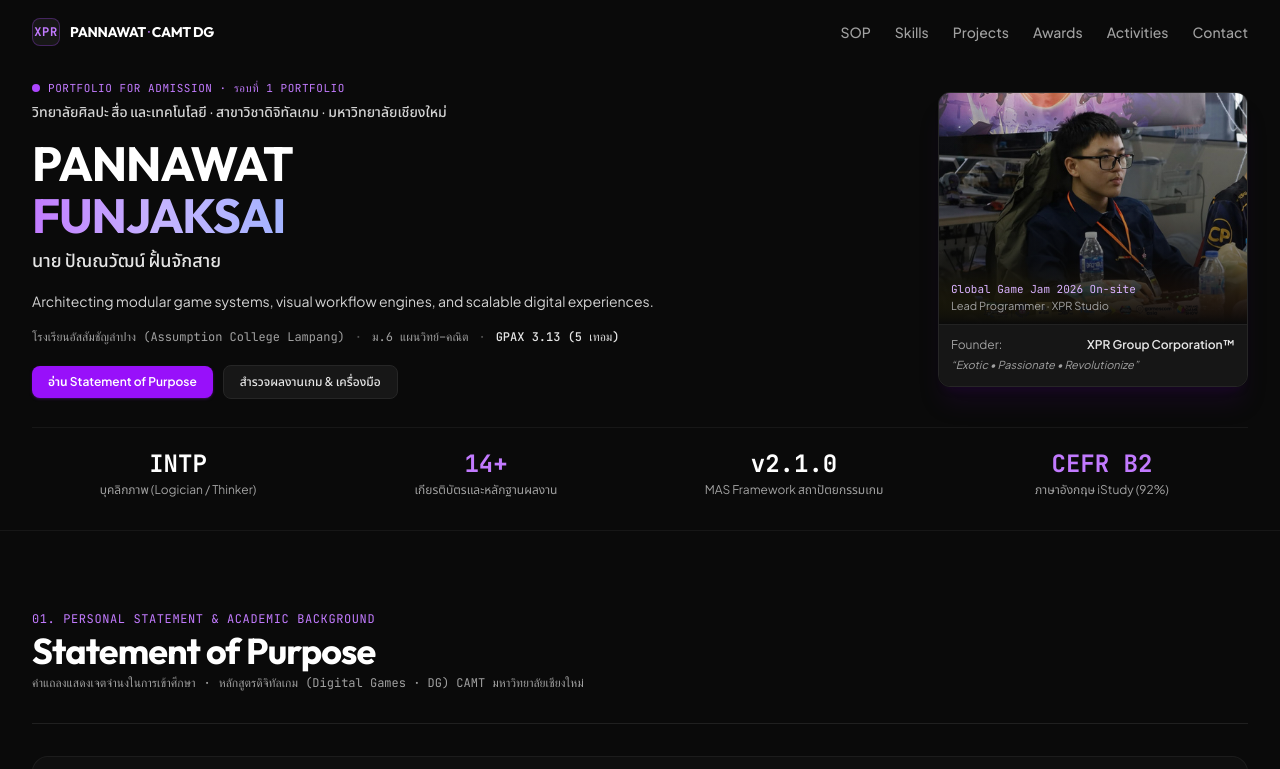
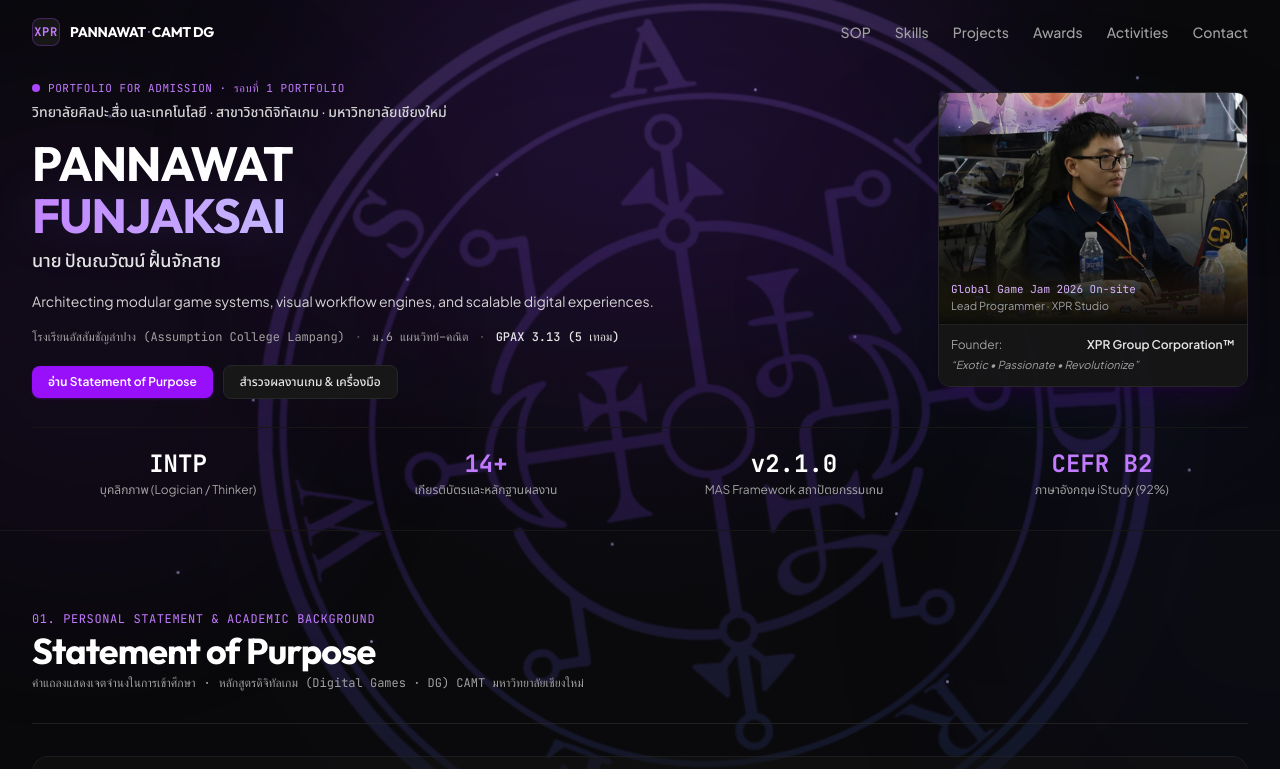
Before and after one commit to AC4-XPR/Pannawat-Port-cmu, a React (Vite) app: page / in a window 1280 px wide. Shown: the top 769 px of the page. Built offline with nearby package versions, Linux system fonts and the light colour scheme.

Commit message:
Add atmospheric portfolio effects and seal watermark

```diff
--- a/src/App.tsx
+++ b/src/App.tsx
@@ -14,6 +14,7 @@ import { ActivitiesSection } from './components/ActivitiesSection';
 import { ContactSection } from './components/ContactSection';
 import { Footer } from './components/Footer';
 import { ImageModal } from './components/ImageModal';
+import { BackgroundEffects } from './components/BackgroundEffects';
 
 export default function App() {
   const [modalImage, setModalImage] = useState<{ src: string; title: string } | null>(null);
@@ -27,7 +28,9 @@ export default function App() {
   };
 
   return (
-    <div className="min-h-screen bg-neutral-950 text-neutral-100 flex flex-col font-sans selection:bg-purple-600/30 selection:text-purple-200">
+    <div className="min-h-screen relative isolate bg-neutral-950 text-neutral-100 font-sans selection:bg-purple-600/30 selection:text-purple-200">
+      <BackgroundEffects />
+      <div className="relative z-10 min-h-screen flex flex-col">
         {/* Top Navbar */}
         <Navbar />
 
@@ -44,6 +47,7 @@ export default function App() {
 
         {/* Footer */}
         <Footer />
+      </div>
 
       {/* Lightbox Image Inspection Modal */}
       <ImageModal
--- a/src/components/ActivitiesSection.tsx
+++ b/src/components/ActivitiesSection.tsx
@@ -28,7 +28,7 @@ export const ActivitiesSection: React.FC<ActivitiesSectionProps> = ({ onOpenImag
           {ACTIVITIES.map((act, index) => (
             <div
               key={act.id}
-              className="p-6 sm:p-8 rounded-2xl bg-neutral-900/40 border border-neutral-800/80 hover:border-neutral-700/80 transition-colors space-y-6"
+              className="vfx-card p-6 sm:p-8 rounded-2xl bg-neutral-900/40 border border-neutral-800/80 hover:border-neutral-700/80 transition-colors space-y-6"
             >
               {/* Header Info */}
               <div className="flex flex-col sm:flex-row sm:items-start justify-between gap-4 pb-4 border-b border-neutral-800">
--- /dev/null
+++ b/src/components/BackgroundEffects.tsx
@@ -0,0 +1,15 @@
+import React from 'react';
+
+const PARTICLES = Array.from({ length: 14 }, (_, index) => index);
+
+export const BackgroundEffects: React.FC = () => (
+  <div className="site-atmosphere" aria-hidden="true">
+    <div className="ambient-orb ambient-orb-primary" />
+    <div className="ambient-orb ambient-orb-secondary" />
+    <div className="particle-field">
+      {PARTICLES.map((particle) => <i key={particle} className={`ambient-particle particle-${particle + 1}`} />)}
+    </div>
+    <img className="seal-watermark" src="/portfolio-assets/andrews-seal-watermark.png" alt="" />
+    <div className="grid-haze" />
+  </div>
+);
--- a/src/components/CertificatesSection.tsx
+++ b/src/components/CertificatesSection.tsx
@@ -95,7 +95,7 @@ export const CertificatesSection: React.FC<CertificatesSectionProps> = ({ onOpen
             <div
               key={cert.id}
               onClick={() => setSelectedCert(cert)}
-              className="group cursor-pointer rounded-2xl bg-neutral-900/40 border border-neutral-800/80 hover:border-purple-500/50 hover:bg-neutral-900/70 transition-all duration-300 overflow-hidden flex flex-col justify-between"
+              className="vfx-card group cursor-pointer rounded-2xl bg-neutral-900/40 border border-neutral-800/80 hover:border-purple-500/50 hover:bg-neutral-900/70 transition-all duration-300 overflow-hidden flex flex-col justify-between"
             >
               <div>
                 {/* Certificate Image Frame */}
--- a/src/components/Hero.tsx
+++ b/src/components/Hero.tsx
@@ -29,7 +29,7 @@ export const Hero: React.FC = () => {
             <div className="space-y-1">
               <h1 className="text-2xl sm:text-4xl lg:text-5xl font-bold tracking-tight text-white font-display leading-[1.1]">
                 PANNAWAT <br className="hidden sm:inline" />
-                <span className="text-transparent bg-clip-text bg-gradient-to-r from-purple-400 via-violet-300 to-indigo-300">
+                <span className="animated-gradient-text text-transparent bg-clip-text bg-gradient-to-r from-purple-400 via-violet-300 to-indigo-300">
                   FUNJAKSAI
                 </span>
               </h1>
@@ -56,7 +56,7 @@ export const Hero: React.FC = () => {
             <div className="flex flex-wrap items-center gap-2.5 pt-1">
               <a
                 href="#sop"
-                className="px-4 py-2 text-xs font-semibold text-white bg-purple-600 hover:bg-purple-500 rounded-lg transition-colors whitespace-nowrap shadow-sm shadow-purple-900/50"
+                className="vfx-button px-4 py-2 text-xs font-semibold text-white bg-purple-600 hover:bg-purple-500 rounded-lg transition-colors whitespace-nowrap shadow-sm shadow-purple-900/50"
               >
                 อ่าน Statement of Purpose
               </a>
@@ -71,7 +71,7 @@ export const Hero: React.FC = () => {
 
           {/* Right Column: Visual Container */}
           <div className="lg:col-span-5 flex justify-center lg:justify-end">
-            <div className="w-full max-w-[270px] sm:max-w-[310px] rounded-xl overflow-hidden border border-neutral-800 bg-neutral-900/60 shadow-xl shadow-purple-950/20 group">
+            <div className="vfx-card w-full max-w-[270px] sm:max-w-[310px] rounded-xl overflow-hidden border border-neutral-800 bg-neutral-900/60 shadow-xl shadow-purple-950/20 group">
               {/* Profile Image with subtle framing */}
               <div className="aspect-[4/3] overflow-hidden bg-neutral-950 relative">
                 <img
--- a/src/components/ProjectsSection.tsx
+++ b/src/components/ProjectsSection.tsx
@@ -101,7 +101,7 @@ export const ProjectsSection: React.FC<ProjectsSectionProps> = ({ onOpenImageMod
                 )}
                 <div
                   onClick={() => setSelectedProject(project)}
-                  className={`group cursor-pointer rounded-2xl bg-neutral-900/40 border border-neutral-800/80 hover:border-purple-500/50 hover:bg-neutral-900/70 transition-all duration-300 overflow-hidden flex flex-col justify-between ${
+                  className={`vfx-card group cursor-pointer rounded-2xl bg-neutral-900/40 border border-neutral-800/80 hover:border-purple-500/50 hover:bg-neutral-900/70 transition-all duration-300 overflow-hidden flex flex-col justify-between ${
                     isWide ? 'md:col-span-2' : 'col-span-1'
                   }`}
                 >
--- a/src/index.css
+++ b/src/index.css
@@ -9,6 +9,7 @@
 
 body {
   font-family: var(--font-sans);
+  background: #09090b;
 }
 
 h1, h2, h3, .font-display {
@@ -41,3 +42,183 @@ html {
 ::-webkit-scrollbar-thumb:hover {
   background: #3f3f46;
 }
+
+.site-atmosphere {
+  position: fixed;
+  inset: 0;
+  z-index: 0;
+  overflow: hidden;
+  pointer-events: none;
+  background:
+    radial-gradient(ellipse at 50% -20%, rgba(91, 33, 182, 0.18), transparent 58%),
+    #09090b;
+  isolation: isolate;
+}
+
+.grid-haze {
+  position: absolute;
+  inset: 0;
+  opacity: 0.16;
+  background-image:
+    linear-gradient(rgba(168, 85, 247, 0.08) 1px, transparent 1px),
+    linear-gradient(90deg, rgba(168, 85, 247, 0.08) 1px, transparent 1px);
+  background-size: 56px 56px;
+  mask-image: linear-gradient(to bottom, black, transparent 92%);
+}
+
+.ambient-orb {
+  position: absolute;
+  width: min(42vw, 34rem);
+  aspect-ratio: 1;
+  border-radius: 9999px;
+  filter: blur(100px);
+  opacity: 0.28;
+  animation: orb-drift 22s ease-in-out infinite alternate;
+}
+
+.ambient-orb-primary {
+  top: 8%;
+  left: -15%;
+  background: rgba(126, 34, 206, 0.27);
+}
+
+.ambient-orb-secondary {
+  right: -17%;
+  bottom: -4%;
+  background: rgba(49, 46, 129, 0.24);
+  animation-delay: -11s;
+}
+
+.seal-watermark {
+  position: absolute;
+  top: 54%;
+  left: 55%;
+  width: min(76vw, 58rem);
+  max-width: none;
+  opacity: 0.2; /* 80% transparent watermark */
+  transform: translate(-50%, -50%) rotate(-9deg);
+  mix-blend-mode: screen;
+  filter: drop-shadow(0 0 36px rgba(139, 92, 246, 0.12));
+  animation: seal-float 30s ease-in-out infinite alternate;
+}
+
+.ambient-particle {
+  position: absolute;
+  width: 3px;
+  height: 3px;
+  border-radius: 9999px;
+  background: #c4b5fd;
+  box-shadow: 0 0 12px rgba(196, 181, 253, 0.8);
+  opacity: 0.35;
+  animation: particle-drift var(--particle-duration, 12s) ease-in-out var(--particle-delay, 0s) infinite alternate;
+}
+
+.particle-1 { left: 8%; top: 16%; --particle-duration: 13s; }
+.particle-2 { left: 19%; top: 52%; --particle-duration: 17s; --particle-delay: -4s; }
+.particle-3 { left: 28%; top: 83%; --particle-duration: 15s; --particle-delay: -8s; }
+.particle-4 { left: 38%; top: 24%; --particle-duration: 19s; --particle-delay: -6s; }
+.particle-5 { left: 47%; top: 70%; --particle-duration: 14s; --particle-delay: -2s; }
+.particle-6 { left: 58%; top: 14%; --particle-duration: 18s; --particle-delay: -10s; }
+.particle-7 { left: 66%; top: 44%; --particle-duration: 16s; --particle-delay: -3s; }
+.particle-8 { left: 73%; top: 88%; --particle-duration: 20s; --particle-delay: -12s; }
+.particle-9 { left: 82%; top: 28%; --particle-duration: 15s; --particle-delay: -7s; }
+.particle-10 { left: 92%; top: 61%; --particle-duration: 17s; --particle-delay: -5s; }
+.particle-11 { left: 13%; top: 74%; --particle-duration: 21s; --particle-delay: -9s; }
+.particle-12 { left: 31%; top: 37%; --particle-duration: 12s; --particle-delay: -1s; }
+.particle-13 { left: 69%; top: 67%; --particle-duration: 19s; --particle-delay: -11s; }
+.particle-14 { left: 88%; top: 12%; --particle-duration: 14s; --particle-delay: -3s; }
+
+.vfx-card {
+  position: relative;
+  isolation: isolate;
+  transition: transform 260ms ease, border-color 260ms ease, box-shadow 260ms ease;
+}
+
+.vfx-card::before {
+  content: "";
+  position: absolute;
+  inset: 0;
+  z-index: 1;
+  pointer-events: none;
+  opacity: 0;
+  background: linear-gradient(112deg, transparent 22%, rgba(167, 139, 250, 0.12) 48%, transparent 72%);
+  transform: translateX(-100%);
+}
+
+.vfx-card > * {
+  position: relative;
+  z-index: 2;
+}
+
+.vfx-card:hover {
+  transform: translateY(-4px);
+  border-color: rgba(167, 139, 250, 0.62);
+  box-shadow: 0 16px 42px rgba(76, 29, 149, 0.17), 0 0 0 1px rgba(167, 139, 250, 0.08);
+}
+
+.vfx-card:hover::before {
+  opacity: 1;
+  animation: card-sheen 850ms ease-out;
+}
+
+.animated-gradient-text {
+  background-size: 220% auto;
+  animation: gradient-flow 8s ease-in-out infinite;
+  filter: drop-shadow(0 0 24px rgba(139, 92, 246, 0.18));
+}
+
+.vfx-button {
+  transition: transform 220ms ease, box-shadow 220ms ease, background-color 220ms ease;
+}
+
+.vfx-button:hover {
+  transform: translateY(-2px);
+  box-shadow: 0 10px 28px rgba(109, 40, 217, 0.32), 0 0 18px rgba(167, 139, 250, 0.18);
+}
+
+@keyframes orb-drift {
+  from { transform: translate3d(0, -2%, 0) scale(0.94); }
+  to { transform: translate3d(8%, 7%, 0) scale(1.08); }
+}
+
+@keyframes seal-float {
+  from { transform: translate(-50%, -50%) rotate(-9deg) scale(0.98); }
+  to { transform: translate(-48%, -52%) rotate(-6deg) scale(1.03); }
+}
+
+@keyframes particle-drift {
+  from { transform: translate3d(0, 0, 0); opacity: 0.18; }
+  to { transform: translate3d(12px, -24px, 0); opacity: 0.62; }
+}
+
+@keyframes card-sheen {
+  from { transform: translateX(-100%); opacity: 0; }
+  20% { opacity: 1; }
+  to { transform: translateX(100%); opacity: 0; }
+}
+
+@keyframes gradient-flow {
+  0%, 100% { background-position: 0% 50%; }
+  50% { background-position: 100% 50%; }
+}
+
+@media (max-width: 640px) {
+  .seal-watermark {
+    left: 50%;
+    top: 58%;
+    width: 112vw;
+  }
+
+  .ambient-orb { width: 68vw; filter: blur(76px); }
+}
+
+@media (prefers-reduced-motion: reduce) {
+  *,
+  *::before,
+  *::after {
+    scroll-behavior: auto !important;
+    animation-duration: 0.01ms !important;
+    animation-iteration-count: 1 !important;
+    transition-duration: 0.01ms !important;
+  }
+}
```
Also changed, not shown: public/portfolio-assets/andrews-seal-watermark.png (added). Lines whose indentation alone changed are shown as unchanged.
